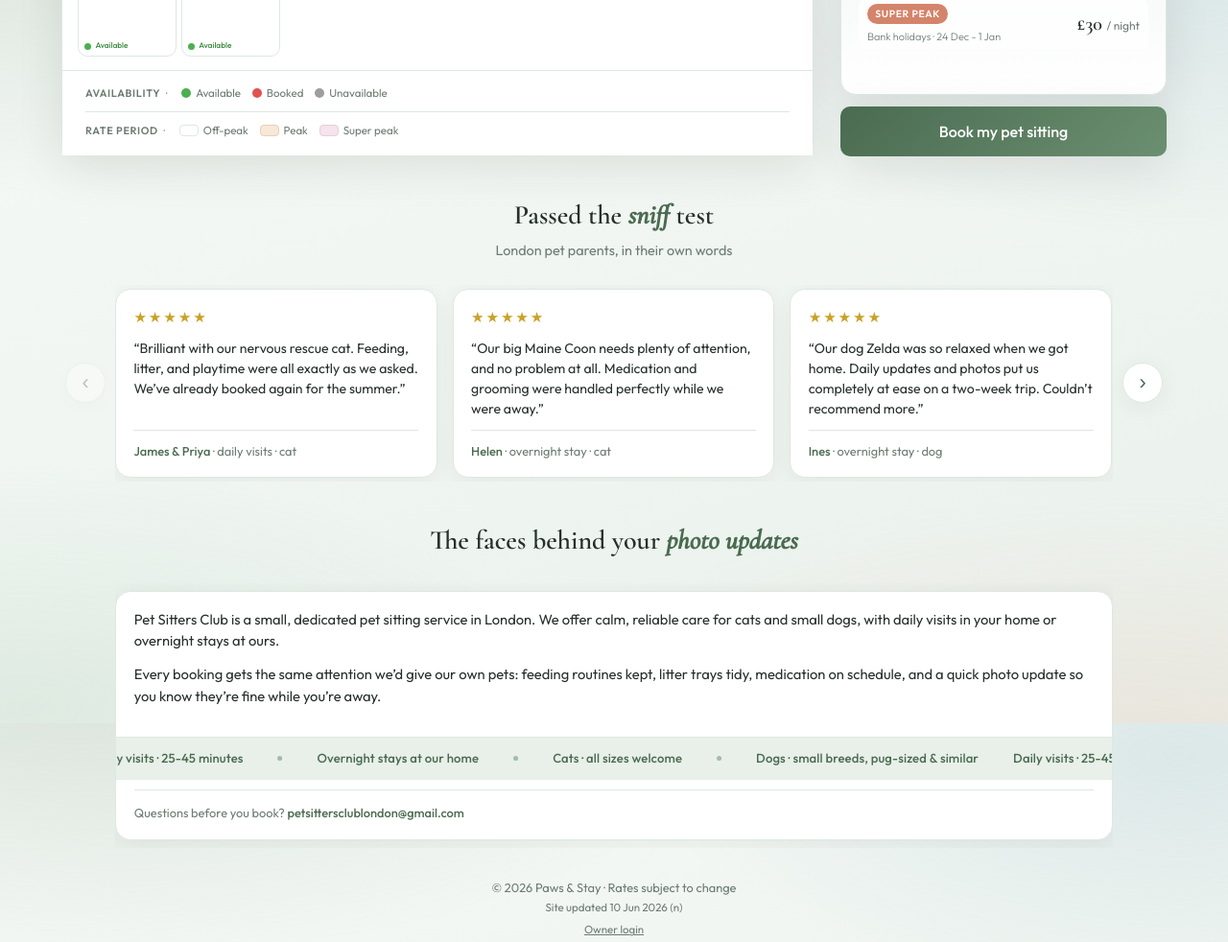
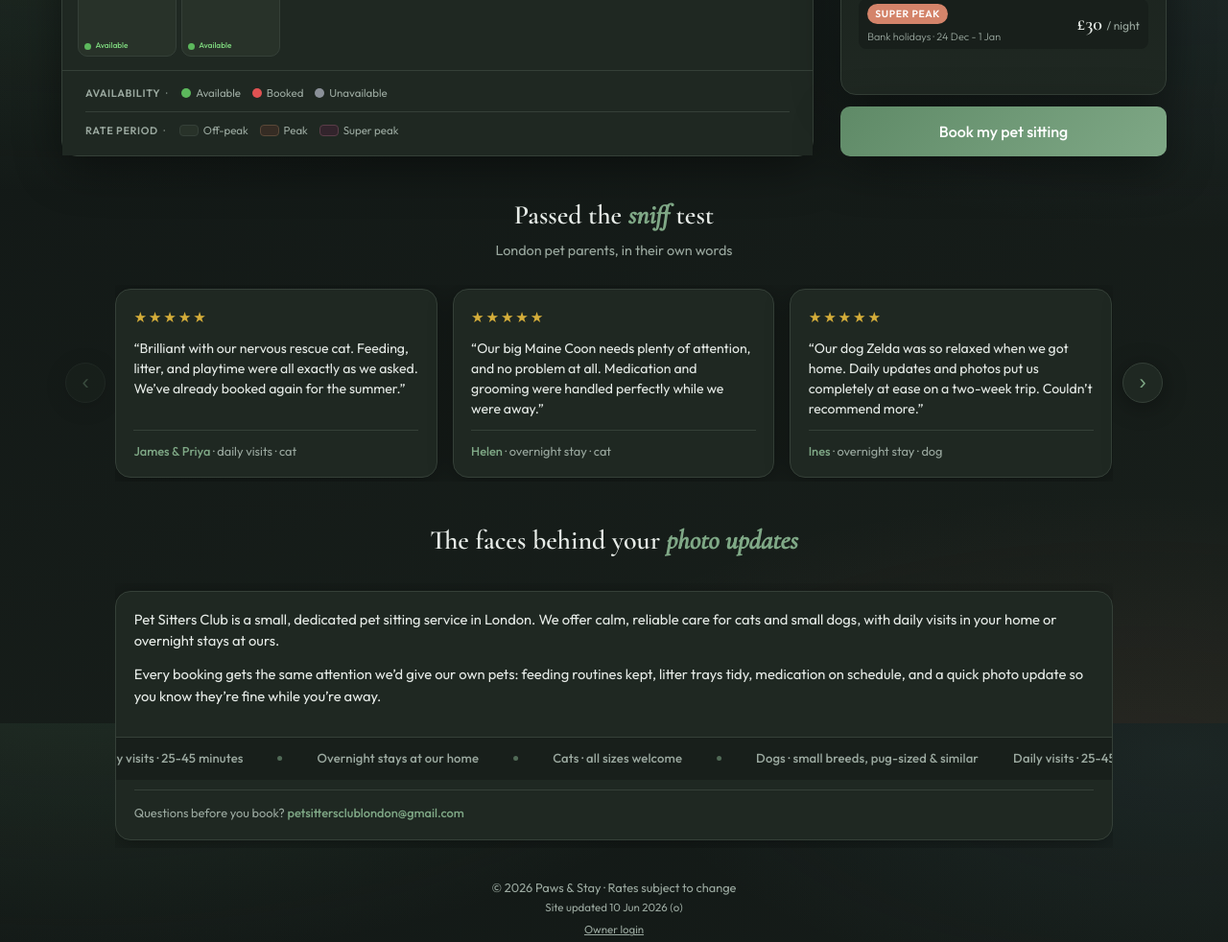
Before and after one commit to rashmiakanksha1-blip/pet-sitting, a website: page index.html in a window 1280 px wide. Shown: the part 846-1828 px from the top of the page at 96% size. Drawn offline with nearby package versions, Linux system fonts and the light colour scheme; no server answers.

Commit message:
Dark forest color palette sitewide

```diff
--- a/config.js
+++ b/config.js
@@ -1,6 +1,6 @@
 // ← Edit these to customise your site
 const SITE_CONFIG = {
-  siteVersion: '10 Jun 2026 (n)',
+  siteVersion: '10 Jun 2026 (o)',
   businessName: 'Pet Sitters Club',
   bookingInquirySubject: 'Pet sitting inquiry - Pet Sitters Club',
   tagline: 'Sit, stay. We\'ll take it from here',
--- a/index.html
+++ b/index.html
@@ -17,25 +17,43 @@
   <link href="https://fonts.googleapis.com/css2?family=Cormorant+Garamond:ital,wght@0,500;0,600;1,500&family=Outfit:wght@300;400;500;600&display=swap" rel="stylesheet" />
   <style>
     :root {
-      --bg: #f6f9f6;
-      --bg-warm: #e9f1ec;
-      --surface: #ffffff;
-      --text: #26302a;
-      --text-muted: #6d7c72;
-      --border: #dde8e0;
-      --sage: #6b8f71;
-      --sage-light: #e8f0e9;
-      --sage-dark: #4a6b50;
+      color-scheme: dark;
+      --bg: #121816;
+      --bg-warm: #181f1b;
+      --surface: #1f2822;
+      --surface-raised: #283229;
+      --text: #e6ebe7;
+      --text-muted: #9aa89f;
+      --border: #354038;
+      --sage: #7fa886;
+      --sage-light: #2a332c;
+      --sage-dark: #5f8a67;
       --coral: #d4846a;
-      --coral-light: #fdf0eb;
-      --amber: #c9a227;
-      --amber-light: #fdf8e8;
-      --rose: #b85c6e;
-      --rose-light: #fceef1;
+      --coral-light: #3a2a24;
+      --amber: #d4ad3a;
+      --amber-light: #332a18;
+      --rose: #d47a8c;
+      --rose-light: #352328;
       --slate: #8a9aab;
-      --slate-light: #eef1f4;
-      --shadow: 0 4px 24px rgba(44, 36, 25, 0.06);
-      --shadow-lg: 0 12px 48px rgba(44, 36, 25, 0.1);
+      --slate-light: #2a2e34;
+      --tier-off-bg: #283229;
+      --tier-peak-bg: #352c24;
+      --tier-peak-border: #5a4838;
+      --tier-super-bg: #32242c;
+      --tier-super-border: #5a3d48;
+      --tier-peak-label: #d4a574;
+      --tier-super-label: #d492a8;
+      --day-muted-bg: #252a28;
+      --day-muted-border: #3a403c;
+      --day-muted-text: #7a8480;
+      --status-available: #5cb85c;
+      --status-available-text: #7dd67d;
+      --status-booked: #e05252;
+      --status-booked-text: #f08080;
+      --status-unavail: #8a9098;
+      --status-unavail-text: #a8aeb4;
+      --shadow: 0 4px 24px rgba(0, 0, 0, 0.35);
+      --shadow-lg: 0 12px 48px rgba(0, 0, 0, 0.45);
       --radius: 16px;
       --radius-sm: 10px;
     }
@@ -46,10 +64,9 @@
     body {
       font-family: 'Outfit', sans-serif;
       background:
-        radial-gradient(ellipse 95% 65% at 6% -8%, rgba(107, 143, 113, 0.22), transparent 60%),
-        radial-gradient(ellipse 75% 55% at 96% 4%, rgba(122, 168, 184, 0.18), transparent 58%),
-        radial-gradient(ellipse 85% 60% at 92% 106%, rgba(230, 154, 122, 0.16), transparent 60%),
-        radial-gradient(ellipse 75% 55% at 2% 98%, rgba(140, 184, 150, 0.16), transparent 58%),
+        radial-gradient(ellipse 95% 65% at 6% -8%, rgba(95, 138, 103, 0.18), transparent 60%),
+        radial-gradient(ellipse 75% 55% at 96% 4%, rgba(80, 120, 130, 0.12), transparent 58%),
+        radial-gradient(ellipse 85% 60% at 92% 106%, rgba(180, 110, 90, 0.1), transparent 60%),
         linear-gradient(160deg, var(--bg) 0%, var(--bg-warm) 100%);
       background-attachment: fixed;
       color: var(--text);
@@ -78,7 +95,7 @@
       background:
         radial-gradient(circle, rgba(107, 143, 113, 0.16), transparent 65%),
         radial-gradient(circle at 50% 50%, rgba(201, 162, 39, 0.14) 0%, transparent 38%);
-      mix-blend-mode: multiply;
+      mix-blend-mode: screen;
       pointer-events: none;
       z-index: 0;
       opacity: 0;
@@ -372,7 +389,7 @@
       justify-content: space-between;
       padding: 1.25rem 1.5rem;
       border-bottom: 1px solid var(--border);
-      background: linear-gradient(to bottom, #fff, var(--bg-warm));
+      background: linear-gradient(to bottom, var(--surface-raised), var(--surface));
     }
 
     .calendar-header h2 {
@@ -399,9 +416,9 @@
     }
 
     .nav-btn:hover {
-      background: var(--sage-light);
+      background: var(--surface-raised);
       border-color: var(--sage);
-      color: var(--sage-dark);
+      color: var(--sage);
     }
 
     .calendar-hint {
@@ -454,18 +471,18 @@
     }
 
     .day.tier-off-day {
-      background: #ffffff;
+      background: var(--tier-off-bg);
       border-color: var(--border);
     }
 
     .day.tier-peak-day {
-      background: #f8e8d8;
-      border-color: #e8cdb8;
+      background: var(--tier-peak-bg);
+      border-color: var(--tier-peak-border);
     }
 
     .day.tier-super-day {
-      background: #f5e4ec;
-      border-color: #e8cdd8;
+      background: var(--tier-super-bg);
+      border-color: var(--tier-super-border);
     }
 
     .day:hover:not(.empty):not(.past) {
@@ -490,8 +507,8 @@
       line-height: 1.1;
     }
 
-    .day.tier-peak-day .day-tier-label { color: #b8885a; }
-    .day.tier-super-day .day-tier-label { color: #b87a94; }
+    .day.tier-peak-day .day-tier-label { color: var(--tier-peak-label); }
+    .day.tier-super-day .day-tier-label { color: var(--tier-super-label); }
 
     .day-status {
       display: flex;
@@ -514,30 +531,30 @@
       line-height: 1.2;
     }
 
-    .day.available .status-dot { background: #4caf50; }
-    .day.available .status-label { color: #3d8b40; }
-    .day.booked .status-dot { background: #e05252; }
-    .day.booked .status-label { color: #c04040; }
-    .day.unavailable .status-dot { background: #9e9e9e; }
-    .day.unavailable .status-label { color: #757575; }
+    .day.available .status-dot { background: var(--status-available); }
+    .day.available .status-label { color: var(--status-available-text); }
+    .day.booked .status-dot { background: var(--status-booked); }
+    .day.booked .status-label { color: var(--status-booked-text); }
+    .day.unavailable .status-dot { background: var(--status-unavail); }
+    .day.unavailable .status-label { color: var(--status-unavail-text); }
 
     /* Booked & unavailable days are greyed out (overrides tier colours) */
     .day.booked,
     .day.unavailable {
-      background: #eceef0;
-      border-color: #dfe3e6;
+      background: var(--day-muted-bg);
+      border-color: var(--day-muted-border);
     }
     .day.booked .day-num,
     .day.unavailable .day-num,
     .day.booked .day-tier-label,
     .day.unavailable .day-tier-label {
-      color: #9aa1a8;
+      color: var(--day-muted-text);
     }
 
     /* Tier legend */
-    .tier-off { background: #ffffff; border: 1px solid var(--border); }
-    .tier-peak { background: #f8e8d8; border: 1px solid #e8cdb8; }
-    .tier-super { background: #f5e4ec; border: 1px solid #e8cdd8; }
+    .tier-off { background: var(--tier-off-bg); border: 1px solid var(--border); }
+    .tier-peak { background: var(--tier-peak-bg); border: 1px solid var(--tier-peak-border); }
+    .tier-super { background: var(--tier-super-bg); border: 1px solid var(--tier-super-border); }
 
     .legend-card {
       background: var(--surface);
@@ -615,9 +632,9 @@
       flex-shrink: 0;
     }
 
-    .legend-dot.dot-available { background: #4caf50; }
-    .legend-dot.dot-booked { background: #e05252; }
-    .legend-dot.dot-unavailable { background: #9e9e9e; }
+    .legend-dot.dot-available { background: var(--status-available); }
+    .legend-dot.dot-booked { background: var(--status-booked); }
+    .legend-dot.dot-unavailable { background: var(--status-unavail); }
 
     .legend-dot.tier-off,
     .legend-dot.tier-peak,
@@ -629,9 +646,9 @@
       border-radius: 4px;
     }
 
-    .legend-dot.tier-off { background: #ffffff; border: 1px solid var(--border); }
-    .legend-dot.tier-peak { background: #f8e8d8; border: 1px solid #e8cdb8; }
-    .legend-dot.tier-super { background: #f5e4ec; border: 1px solid #e8cdd8; }
+    .legend-dot.tier-off { background: var(--tier-off-bg); border: 1px solid var(--border); }
+    .legend-dot.tier-peak { background: var(--tier-peak-bg); border: 1px solid var(--tier-peak-border); }
+    .legend-dot.tier-super { background: var(--tier-super-bg); border: 1px solid var(--tier-super-border); }
 
     /* Sidebar */
     .sidebar {
@@ -702,7 +719,7 @@
 
     .title-play {
       font-style: italic;
-      color: var(--sage-dark);
+      color: var(--sage);
     }
 
     .reviews-header h3 {
@@ -732,7 +749,7 @@
       border-radius: 50%;
       border: 1px solid var(--border);
       background: var(--surface);
-      color: var(--sage-dark);
+      color: var(--sage);
       font-size: 1.35rem;
       line-height: 1;
       cursor: pointer;
@@ -745,7 +762,7 @@
     }
 
     .reviews-arrow:hover:not(:disabled) {
-      background: var(--sage-light);
+      background: var(--surface-raised);
       border-color: var(--sage);
     }
 
@@ -808,7 +825,7 @@
     }
 
     .review-meta strong {
-      color: var(--sage-dark);
+      color: var(--sage);
       font-weight: 500;
     }
 
@@ -860,8 +877,8 @@
 
     .about-ribbon {
       margin: 1.25rem -1.15rem 0;
-      background: var(--sage-light);
-      color: var(--sage-dark);
+      background: var(--bg-warm);
+      color: var(--text-muted);
       overflow: hidden;
       padding: 0.75rem 0;
       border-top: 1px solid var(--border);
@@ -935,7 +952,7 @@
     }
 
     .about-contact a {
-      color: var(--sage-dark);
+      color: var(--sage);
       text-decoration: none;
       font-weight: 500;
     }
@@ -970,12 +987,12 @@
 
     .bottom-book-btn:hover {
       transform: translateY(-1px);
-      box-shadow: 0 8px 24px rgba(44, 36, 25, 0.12);
+      box-shadow: 0 8px 28px rgba(0, 0, 0, 0.4);
       color: white;
     }
 
     .rates-scroll-hint a {
-      color: var(--sage-dark);
+      color: var(--sage);
       text-decoration: none;
       font-weight: 500;
     }
@@ -1082,7 +1099,7 @@
       align-items: center;
       gap: 0.75rem;
       padding: 0.55rem 0.75rem;
-      background: rgba(255, 255, 255, 0.75);
+      background: var(--bg-warm);
       border-radius: 8px;
     }
 
@@ -1139,8 +1156,8 @@
       display: block;
       width: 100%;
       padding: 0.75rem;
-      background: white;
-      color: var(--sage-dark);
+      background: var(--surface);
+      color: var(--text);
       border: none;
       border-radius: var(--radius-sm);
       font-family: 'Outfit', sans-serif;
@@ -1195,7 +1212,8 @@
       padding: 0.35rem 0.65rem;
       border-radius: 20px;
       border: 1.5px solid var(--border);
-      background: white;
+      background: var(--bg-warm);
+      color: var(--text);
       font-size: 0.72rem;
       font-family: 'Outfit', sans-serif;
       cursor: pointer;
@@ -1204,8 +1222,8 @@
 
     .status-btn:hover, .status-btn.active {
       border-color: var(--sage);
-      background: var(--sage-light);
-      color: var(--sage-dark);
+      background: var(--surface-raised);
+      color: var(--sage);
     }
 
     footer {
@@ -1237,8 +1255,8 @@
     .site-nav a:hover,
     .site-nav a.active {
       border-color: var(--sage);
-      background: var(--sage-light);
-      color: var(--sage-dark);
+      background: var(--surface-raised);
+      color: var(--sage);
     }
 
     .day-client {
@@ -1263,7 +1281,7 @@
     }
 
     #syncStatus {
-      color: var(--sage-dark);
+      color: var(--sage);
       font-weight: 500;
       margin-left: 0.35rem;
     }
@@ -1285,8 +1303,8 @@
 
     .btn:hover {
       border-color: var(--sage);
-      background: var(--sage-light);
-      color: var(--sage-dark);
+      background: var(--surface-raised);
+      color: var(--sage);
     }
 
     .site-nav .btn {
@@ -1626,12 +1644,12 @@
     </section>
 
     <footer>© 2026 Paws & Stay · Rates subject to change<br />
-      <span id="siteVersion" style="color:var(--text-muted);font-size:0.72rem;">Site updated 10 Jun 2026 (n)</span><br />
+      <span id="siteVersion" style="color:var(--text-muted);font-size:0.72rem;">Site updated 10 Jun 2026 (o)</span><br />
       <a href="owner.html" id="ownerLoginLink" style="color:var(--text-muted);font-size:0.72rem;margin-top:0.35rem;display:inline-block;">Owner login</a>
     </footer>
   </div>
 
-  <script src="config.js?v=20260610f"></script>
+  <script src="config.js?v=20260610o"></script>
   <script src="auth.js"></script>
   <script src="shared.js"></script>
   <script>
```
